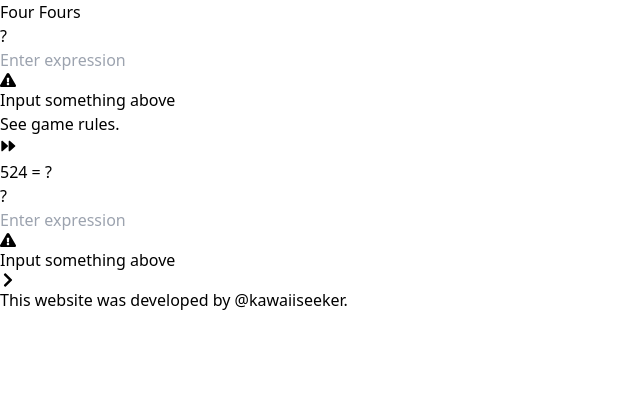
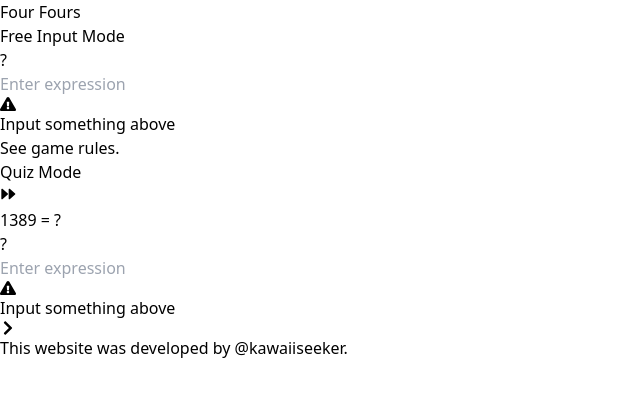
Before and after one commit to rouhjp/four-fours-web, a React (Vite) app: page / in a window 1280 px wide. Shown: the top 396 px of the page, without its empty margins (0-640 px from the left). Built offline with nearby package versions, Linux system fonts and the light colour scheme.

Commit message:
モード名表示を追加

```diff
--- a/src/App.tsx
+++ b/src/App.tsx
@@ -1,7 +1,7 @@
 import { useState } from 'react';
 import { FaChevronLeft, FaChevronRight } from 'react-icons/fa';
 import FreeModeCard from './components/FreeModeCard';
-import SolveModeCard from './components/SolveModeCard';
+import QuizModeCard from './components/QuizModeCard';
 
 function App() {
   const [mode, setMode] = useState<"Free" | "Solve">("Free");
@@ -23,7 +23,7 @@ function App() {
             <FreeModeCard />
           </div>
           <div className={mode === "Solve" ? "" : "hidden"}>
-            <SolveModeCard />
+            <QuizModeCard />
           </div>
         </div>
         <div className="w-8">
--- a/src/components/FreeModeCard.tsx
+++ b/src/components/FreeModeCard.tsx
@@ -10,6 +10,7 @@ export default function FreeModeCard(): JSX.Element {
 
   return (
     <>
+      <div className="absolute top-2 left-4 text-gray-300">Free Input Mode</div>
       <p className={`text-3xl font-bold text-center ${!expression || error ? "text-gray-300" : "text-gray-800"} mb-6 h-12`}>
         {result !== null ? result : '?'}
       </p>
--- a/src/components/SolveModeCard.tsx
+++ b/src/components/QuizModeCard.tsx
@@ -5,7 +5,7 @@ import { MdCheckCircle } from "react-icons/md";
 import { TbPlayerTrackNextFilled } from "react-icons/tb";
 import { useExpression } from "../hooks/useExpression";
 
-export default function FreeModeCard(): JSX.Element {
+export default function QuizModeCard(): JSX.Element {
   const [question, setQuestion] = useState<number>(random(1, 3000));
   const [expression, result, error, warning, handleInputChange] = useExpression(question);
   const solved = !error && !warning && result === question.toString();
@@ -17,6 +17,7 @@ export default function FreeModeCard(): JSX.Element {
 
   return (
     <>
+      <div className="absolute top-2 left-4 text-gray-300">Quiz Mode</div>
       <div className="absolute top-3 right-4">
         <button
           className="text-gray-600 text-lg font-semibold transition-all hover:text-gray-800 hover:bg-gray-200 focus:outline-none focus:ring-0 active:ring-0 p-2 rounded-md"
```
